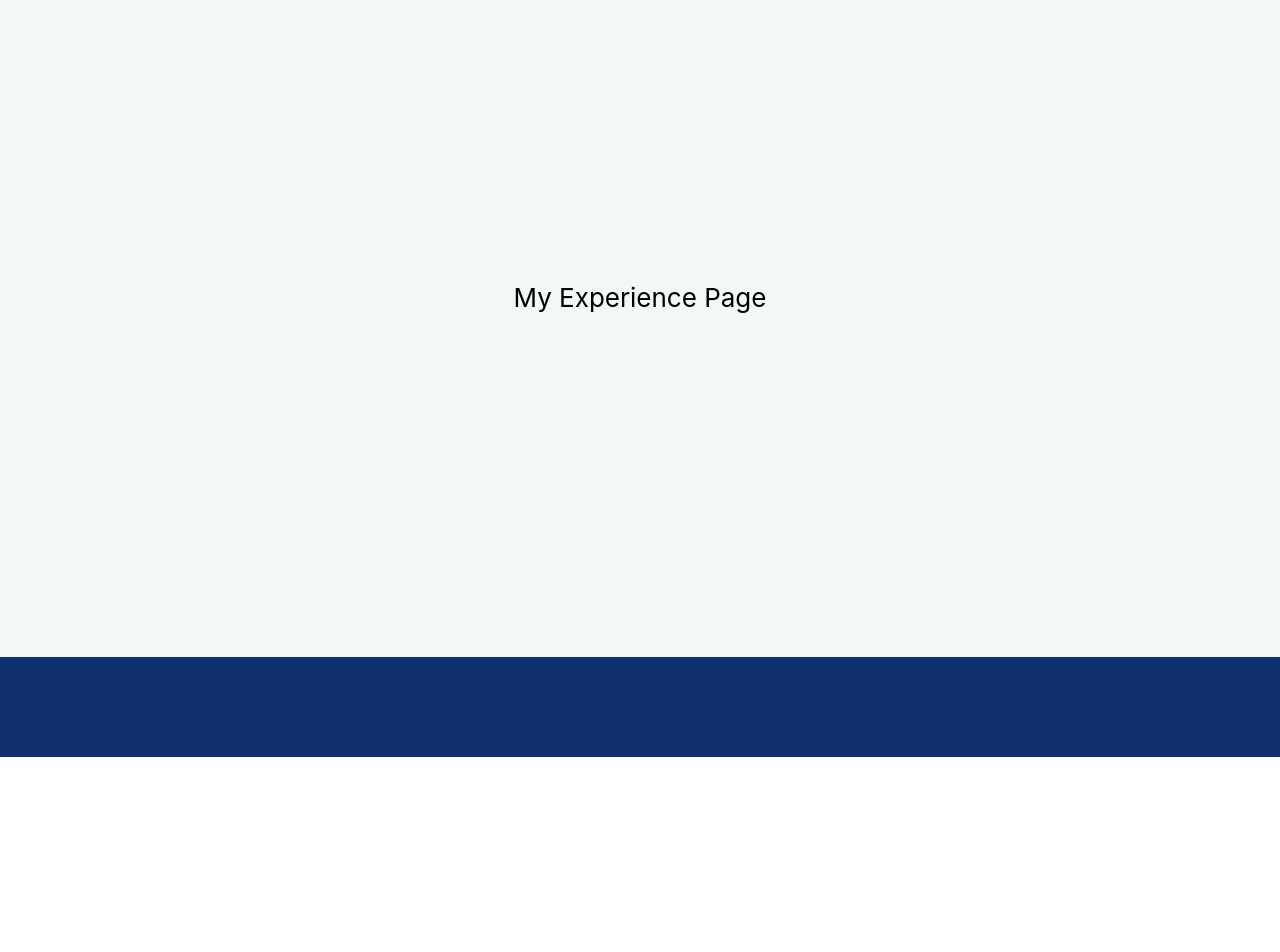
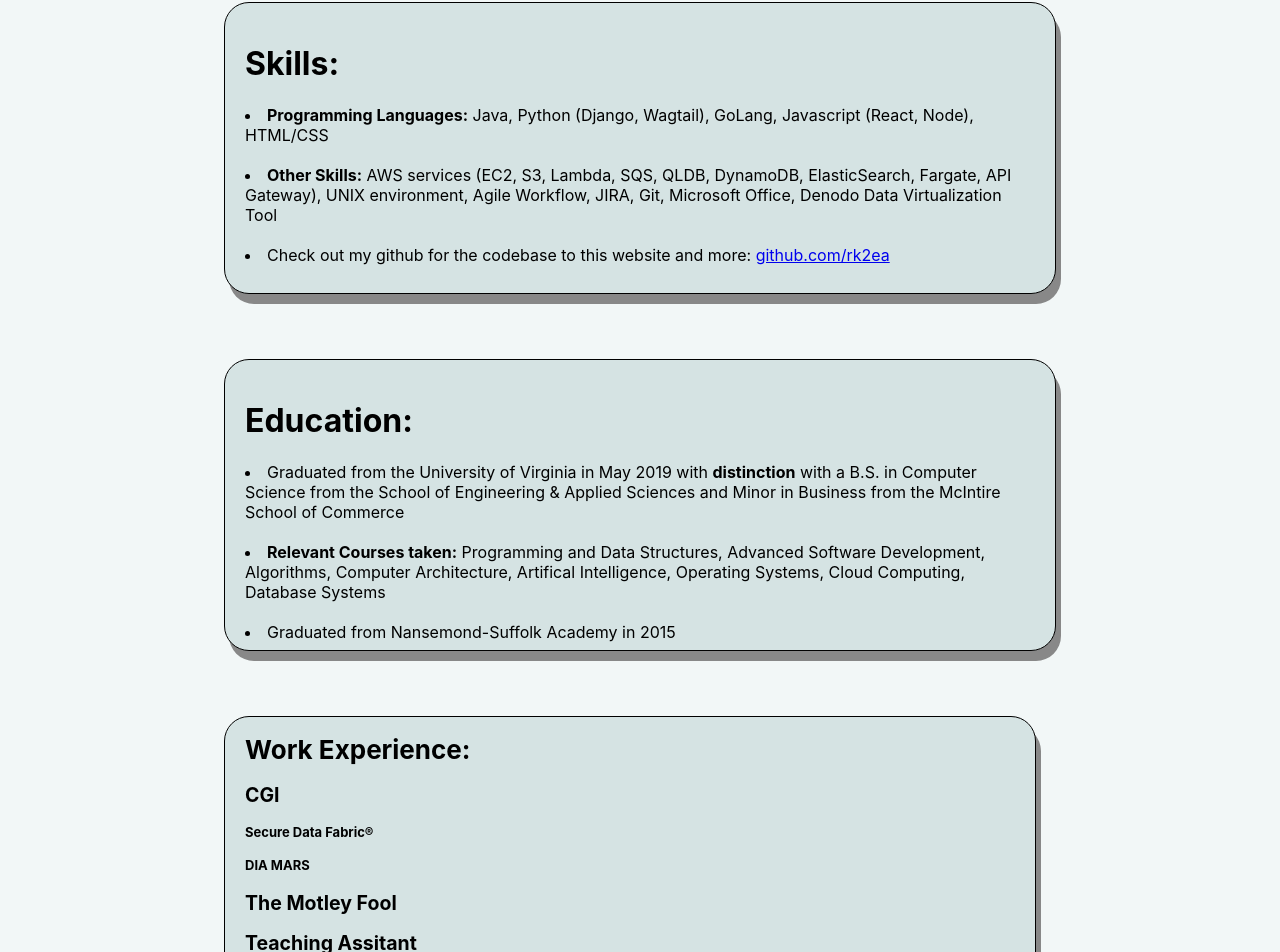
Before and after one commit to rk2ea/Rohan-Koduri-website, a React (Create React App) app: page /experience in a window 1280 px wide. Shown: the part 143-1095 px from the top of the page. Before the commit the page ends 900 px from the top, so only its background shows below. Built offline with nearby package versions, Linux system fonts and the light colour scheme.

Commit message:
fixed bugs and started experience page

```diff
--- a/src/components/about/about.css
+++ b/src/components/about/about.css
@@ -5,7 +5,7 @@
     justify-content: center;
 }
 
-.About-Me {
+.About-Me2 {
     border: 1px solid;
     border-radius: 25px;
   padding: 20px;
--- a/src/components/about/countries.json
+++ b/src/components/about/countries.json
@@ -85,7 +85,7 @@
     },
     {
         "title":"Chile",
-        "content":"I visited here in 2016. I got to hike on a volcano"
+        "content":"I visited here in 2016. I got to hike on a volcano (as seen on the home page)"
     },
     {
         "title":"Argentina",
@@ -113,6 +113,6 @@
     },
     {
         "title":"France",
-        "content":"I visited here in 2019. We were able to go to the Women's World cup game the the US won 13-0 over Thailand"
+        "content":"I visited here in 2019. We were able to go to the Women's World cup game the USWNT won 13-0 over Thailand"
     }
 ]
--- a/src/components/about/index.js
+++ b/src/components/about/index.js
@@ -7,8 +7,8 @@
 function About() {
     return(
         <div className="About-Home">
-        <div style={{marginLeft:"350px"}}><ScrollArrow/> </div>
-        <div style={{marginBottom:"70px", marginTop: "70px"}} className="About-Me">
+        <div style={{marginLeft:"100px"}}><ScrollArrow/> </div>
+        <div style={{marginBottom:"70px", marginTop: "70px"}} className="About-Me2">
             <h1>Some Quick Facts</h1>
             <li>I was raised in Suffolk, VA and went to Nansemond-Suffolk Academy</li>
             <li>I however, through my family, am a fan of Pittsburgh sports teams and Arsenal (COYG)</li>
--- a/src/components/contact/contact.css
+++ b/src/components/contact/contact.css
@@ -1,8 +1,9 @@
 .contact-info {
-
+    font-size: 24px;
     border: 1px solid;
    box-shadow: 5px 9px #888888;
     background-color: #d5e3e3;
+    border-radius: 25px;
     margin-top: 50px;
     margin-bottom: 70px;
     height: 480px;
--- /dev/null
+++ b/src/components/experience/experience.css
@@ -0,0 +1,28 @@
+.experience-cards {
+    border: 1px solid;
+    border-radius: 25px;
+  padding: 20px;
+  box-shadow: 5px 10px #888888;
+    background-color: #d5e3e3;
+    margin-top: 20px;
+    height: 250px;
+    width: 790px;
+    color: black;
+    margin-bottom: 65px;
+    text-align: left;
+    font-size: medium;
+  }
+  .work-experience-cards {
+    border: 1px solid;
+    border-radius: 25px;
+  padding-left: 20px;
+  padding-bottom: 20px;
+  box-shadow: 5px 10px #888888;
+    background-color: #d5e3e3;
+    height: 250px;
+    width: 790px;
+    color: black;
+    margin-bottom: 65px;
+    text-align: left;
+    font-size: small;
+  }
--- a/src/components/experience/index.js
+++ b/src/components/experience/index.js
@@ -1,11 +1,41 @@
 import React from 'react';
 import ScrollArrow from '../../components/ScrollArrow'
+import './experience.css'
 
 function Experience() {
     return(
         <div style={{color:"black"}}>
-            <div><ScrollArrow/> </div>
-            <p>My Experience Page</p>
+            <div style={{marginLeft:"280px"}}><ScrollArrow/> </div>
+            <div style={{marginTop:"65px"}} className="experience-cards">
+                <h1>Skills:</h1>
+                <li><b>Programming Languages:</b> Java, Python (Django, Wagtail), GoLang, Javascript (React, Node), HTML/CSS</li>
+                <br></br>
+                <li><b>Other Skills:</b> AWS services (EC2, S3, Lambda, SQS, QLDB, DynamoDB, ElasticSearch, Fargate, API Gateway), UNIX environment, Agile Workflow, JIRA, Git, Microsoft Office, Denodo Data Virtualization Tool</li>
+                <br></br>
+                <li>Check out my github for the codebase to this website and more: <a target="_blank" href="https://www.github.com/rk2ea">github.com/rk2ea</a> </li>
+            </div>
+            <div  className="experience-cards">
+                <h1>Education:</h1>
+                <li>Graduated from the University of Virginia in May 2019 with <b>distinction</b> with a B.S. in Computer Science from the School of Engineering & Applied Sciences and Minor in Business from the McIntire School of Commerce</li>
+                <br></br>
+                <li><b>Relevant Courses taken:</b> Programming and Data Structures, Advanced Software Development, Algorithms, Computer Architecture, Artifical Intelligence, Operating Systems, Cloud Computing, Database Systems</li>
+                <br></br>
+                <li>Graduated from Nansemond-Suffolk Academy in 2015</li>
+            </div>
+            <div  className="work-experience-cards">
+                <h1>Work Experience:</h1>
+                <h2>CGI</h2>
+                <h4>Secure Data Fabric®</h4>
+                <h4>DIA MARS</h4>
+                <h2>The Motley Fool</h2>
+                <h2>Teaching Assitant</h2>
+            </div>
+            <div className="work-experience-cards">
+                <h1>Volunteering Experience:</h1>
+                <h2>Excess to Needs</h2>
+                <h2>Youth Soccer Coach</h2>
+                <h2>Habitat for Humanity</h2>
+            </div>
         </div>
     );
     }
--- a/src/components/home/home.css
+++ b/src/components/home/home.css
@@ -13,6 +13,7 @@
   .About-Me {
     border: 1px solid;
     border-radius: 25px;
+    font-size: 24px;
   padding: 10px;
   box-shadow: 5px 10px #888888;
     background-color: #d5e3e3;
@@ -26,6 +27,7 @@
   .My-Experience {
     border: 1px solid;
     border-radius: 25px;
+    font-size: 24px;
   padding: 10px;
   box-shadow: 5px 10px #888888;
     background-color: #d5e3e3;
@@ -40,11 +42,12 @@
     border: 1px solid;
     border-radius: 25px;
   padding: 10px;
+  font-size: 24px;
   box-shadow: 5px 10px #888888;
     background-color: #d5e3e3;
     margin-top: 70px;
     margin-bottom: 70px;
-    height: 330px;
+    height: 300px;
     width: 770px;
     color: black;
   }
@@ -61,6 +64,7 @@
     margin: 4px 2px;
     cursor: pointer;
     font-family: 'Courier New', Courier, monospace;
+    margin-bottom: 20px;
   }
 
 
@@ -83,14 +87,7 @@
       margin-top: 25px;
       padding-left: 10px;
     }
-    .photo2 {
-      height: 280px;
-      width: 250px;
-      float: left;
-      margin-left: 25px;
-      margin-right: 10px;
-      margin-top: 20px;
-    }
+
   .App-link {
     color: #61dafb;
   }
--- a/src/components/home/index.js
+++ b/src/components/home/index.js
@@ -3,6 +3,7 @@
 import headshot from '../../headshot.jpg'
 import worker from '../../cartoon_worker.jpg'
 import contact_pic from '../../contact.jpg'
+import volcano from '../../volcano.jpg'
 import ScrollArrow from '../../components/ScrollArrow'
 
 
@@ -14,7 +15,7 @@
            <div><ScrollArrow/> </div>
           <h1 style={{color:"black"}}>Welcome to Rohan Koduri's website</h1>
         <div className = "About-Me">
-          <img className="photo" src={headshot} alt="" />
+          <img className="photo" src={volcano} alt="" />
             <p style={{ marginRight: "25px", fontFamily: "Impact"}}>Programmer By Trade. Traveller by Heart.</p>
             <div style={{ fontSize:"14px", marginRight: "12px", marginLeft: "12px"}}>
               I am Rohan Koduri, a 2019 graduate from the School of Engineering and Applied Science within the University of Virginia with a B.S. in Computer Science and Minor in Business. Ever since, I have been working as a Software Developer.
@@ -34,7 +35,7 @@
         </div>
 
         <div className = "Contact-me">
-        <img className="photo2" src={contact_pic} alt="" />
+        <img className="photo" src={headshot} alt="" />
         <p style={{ marginLeft: "25px", fontFamily: "Impact"}}>Want to Know More?</p>
             <div style={{ fontSize:"14px", marginRight: "12px", marginLeft: "12px", marginTop:"55px"}}>
               Let's chat. Click below to find out how to contact me.
```
Also changed, not shown: src/volcano.jpg (added), 1 other file (tests, documents, lock files or other folders).
